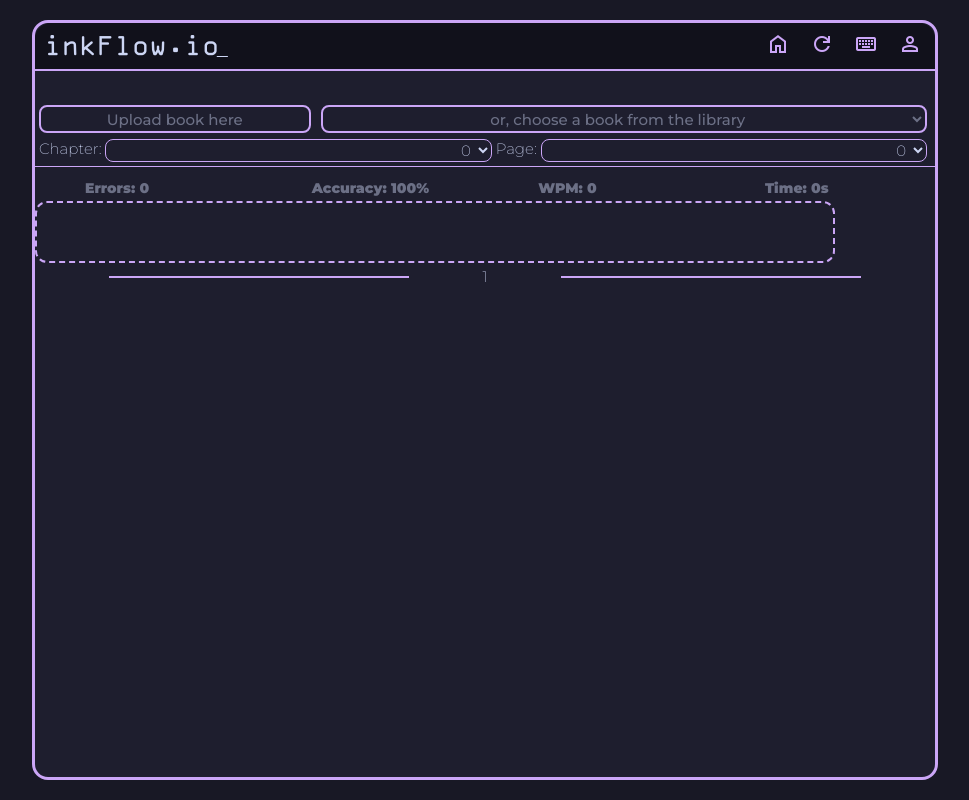
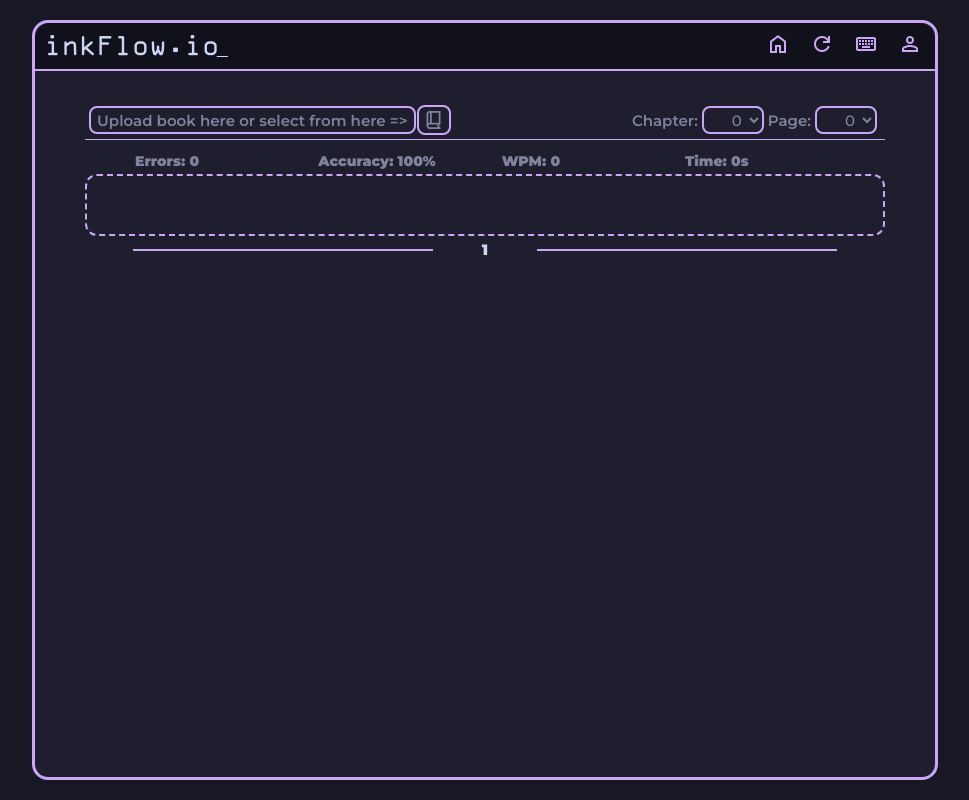
Before and after one commit to thomanq/inkflow, a React (Vite) app: page / in a window 1280 px wide. Both pictures are taken after a click on the button "keyboard". Shown: the whole page, without its empty margins (155-1124 px from the left). Built offline with nearby package versions, Linux system fonts and the light colour scheme.

Commit message:
check changes

```diff
--- a/src/App.css
+++ b/src/App.css
@@ -6,9 +6,10 @@
   --darker-background-color: #181825;
   --background-color: #1e1e2e;
   --font-color: #cdd6f4;
-  --font-color2: #313244;
-  --overlay-color: #6c7086;
+  --font-color2: #45475a;
+  --overlay-color: #7f849c;
   --accent-color: #cba6f7;
+  --secondary-accent-color: #f2cdcd;
   --wrong-color: #f38ba8;
   --wrong-background: #f38ba860;
   --type-font-size: 16px;
@@ -54,6 +55,11 @@ hr {
   border: 0;
 }
 
+.material-symbols-outlined {
+  font-size: 24px;
+  color: var(--accent-color);
+}
+
 .app {
   max-width: 1000px;
   height: 95vh;
@@ -92,11 +98,6 @@ hr {
   font-weight: bold;
 }
 
-.material-symbols-outlined {
-  font-size: 24px;
-  color: var(--accent-color);
-}
-
 .pages {
   margin: 0 auto;
   display: flex;
@@ -106,6 +107,10 @@ hr {
 }
 
 @media screen and (max-width: 950px) {
+  * {
+    font-size: 13px;
+  }
+
   .app {
     width: 800px;
   }
--- a/src/App.jsx
+++ b/src/App.jsx
@@ -27,7 +27,7 @@ function App() {
     return () => window.removeEventListener('resize', handleResize);
   }, []);
 
-  if (windowWidth < 800 || windowHeight < 550) {
+  if (windowWidth < 800 || windowHeight < 640) {
     alert('Window is too small. Please use a larger screen.');
     return null;
   }
@@ -40,10 +40,6 @@ function App() {
           <a href='/'><img src={inkflow} /></a>
           {/* prettier-ignore */}
           <div className='nav-buttons'>
-            {/* <button onClick={() => refresh()}><img src={refreshIcon} /></button>
-            <button onClick={() => setPage('home')}><img src={homeIcon} /></button>
-            <button onClick={() => setPage('type')}><img src={typeIcon} /></button>
-            <button onClick={() => setPage('user')}><img src={userIcon} /></button> */}
             <button onClick={() => setPage('home')}><i class="material-symbols-outlined">home</i></button>
             <button onClick={() => refresh()}><i class="material-symbols-outlined">refresh</i></button>
             <button onClick={() => setPage('type')}><i class="material-symbols-outlined">keyboard</i></button>
--- a/src/components/type-page.css
+++ b/src/components/type-page.css
@@ -4,50 +4,37 @@
 
 .type-bar hr {
   height: 1px;
+  background-color: var(--accent-color);
 }
 
-.book-select {
+.select {
   display: flex;
   justify-content: space-evenly;
   align-items: center;
-  flex-wrap: wrap;
-  gap: 6px;
   margin: 4px;
 }
 
-.book-select span {
+.select span {
   color: var(--overlay-color);
   height: max-content;
   width: max-content;
-  font-weight: 500;
+  font-weight: 600;
   color: var(--overlay-color);
 }
 
-.book-select input[type='file'] {
+.select input[type='file'] {
   display: none;
 }
 
 .book-selecter {
-  height: 28px;
+  height: 24px;
   min-width: 250px;
-  flex-grow: 1;
   border: var(--accent-color) 2px solid;
   border-radius: 8px;
-  display: inline-block;
-  cursor: pointer;
-  padding: 0px 4px 0px 4px;
-  display: flex;
-  align-items: center;
-}
-
-select.book-selecter {
-  margin: 0px 4px 0px 4px;
-  border: var(--accent-color) 2px solid;
-  text-align: center;
-  font-weight: 500;
-  color: var(--overlay-color);
-  background-color: var(--background-color);
-  scrollbar-width: none;
+  padding: 0px 6px 0px 6px;
+  display: grid;
+  box-sizing: content-box;
+  place-items: center;
 }
 
 .book-selecter span {
@@ -55,29 +42,70 @@ select.book-selecter {
   text-align: center;
 }
 
-.chapter-page-selecter {
-  flex-grow: 1;
-  display: flex;
-  justify-content: space-around;
+#lib-select-container {
+  display: grid;
+  min-width: 0px;
+  width: 30px;
+  grid-template-columns: 1fr;
+  grid-template-rows: 1fr;
+  margin: 0px 1px 0px 1px;
+  padding: 1px 0px 1px 0px;
+  margin-right: auto;
 }
 
-.chapter-page-select {
-  min-width: 50px;
-  flex-grow: 1;
+#lib-select-bg {
+  width: 100%;
+  text-align: center;
+  font-size: 22px;
+  color: var(--overlay-color);
+  z-index: 0;
+  grid-area: 1/1/2/2;
+}
+
+#lib-selecter {
+  grid-area: 1/1/2/2;
+  width: 100%;
+  text-align: center;
+  font-weight: 500;
+  border: 0px;
+  color: transparent;
+  z-index: 1;
+  scrollbar-width: none;
+  appearance: none;
+}
+
+#lib-selecter option {
+  background-color: var(--background-color);
+}
+
+#lib-selecter::-webkit-scrollbar {
+  display: none;
+}
+
+#lib-selecter:focus {
+  outline: none;
+}
+
+.chapter-page-selecter {
+  width: 50px;
+  height: 24px;
   padding: 0px 4px 0px 4px;
   margin: 0px 4px 0px 4px;
   border-radius: 8px;
-  border: var(--accent-color) 1px solid;
+  border: var(--accent-color) 2px solid;
   text-align: right;
+  font-weight: 500;
+  box-sizing: content-box;
+  color: var(--overlay-color);
   background-color: var(--background-color);
   scrollbar-width: none;
 }
 
-.chapter-page-select::-webkit-scrollbar {
+.chapter-page-selecter::-webkit-scrollbar {
   display: none;
 }
 
-.chapter-page-select:focus {
+.chapter-page-selecter:focus {
   outline: none;
 }
 
@@ -92,7 +120,7 @@ select.book-selecter {
   font-family: 'Montserrat';
   font-size: 14px;
   font-weight: 900;
-  width: 120px;
+  width: 150px;
   color: var(--overlay-color);
 }
 
@@ -146,6 +174,10 @@ select.book-selecter {
   margin-top: 2px;
 }
 
+.page-num-show span {
+  font-weight: 900;
+}
+
 .page-num-show hr {
   width: 300px;
 }
--- a/src/components/type-page.jsx
+++ b/src/components/type-page.jsx
@@ -2,32 +2,57 @@ import { useEffect, useRef, useState } from 'react';
 import Epub from 'epubjs';
 import './type-page.css';
 
-const bookURLMap = {
-  1: 'https://cdn.jsdelivr.net/gh/doctorthe113/inkflow/sample-books/alices-adventures-in-wonderland-by-lewis-carroll.epub',
-  2: 'https://cdn.jsdelivr.net/gh/doctorthe113/inkflow/sample-books/don-quijote-de-la-mancha-by-miguel-de-cervantes-saavedra.epub',
-  3: 'https://cdn.jsdelivr.net/gh/doctorthe113/inkflow/sample-books/dracula-by-bram-stoker.epub',
-  4: 'https://cdn.jsdelivr.net/gh/doctorthe113/inkflow/sample-books/frankenstein-or-the-modern-prometheus-by-mary-wollstonecraft-shelley.epub',
-  5: 'https://cdn.jsdelivr.net/gh/doctorthe113/inkflow/sample-books/gullivers-travels-into-several-remote-nations-of-the-world-by-jonathan-swift.epub',
-  6: 'https://cdn.jsdelivr.net/gh/doctorthe113/inkflow/sample-books/hamlet-prince-of-denmark-by-william-shakespeare.epub',
-  7: 'https://cdn.jsdelivr.net/gh/doctorthe113/inkflow/sample-books/incidents-in-the-life-of-a-slave-girl-written-by-herself-by-harriet-a-jacobs.epub',
-  8: 'https://cdn.jsdelivr.net/gh/doctorthe113/inkflow/sample-books/metamorphosis-by-franz-kafka.epub',
-  9: 'https://cdn.jsdelivr.net/gh/doctorthe113/inkflow/sample-books/moby-dick-or-the-whale-by-herman-melville.epub',
-  10: 'https://cdn.jsdelivr.net/gh/doctorthe113/inkflow/sample-books/oliver-twist-by-charles-dickens.epub',
-  11: 'https://cdn.jsdelivr.net/gh/doctorthe113/inkflow/sample-books/pride-and-prejudice-by-jane-austen.epub',
-  12: 'https://cdn.jsdelivr.net/gh/doctorthe113/inkflow/sample-books/romeo-and-juliet-by-william-shakespeare.epub',
-  13: 'https://cdn.jsdelivr.net/gh/doctorthe113/inkflow/sample-books/the-adventures-of-sherlock-holmes-by-arthur-conan-doyle.epub',
-  14: 'https://cdn.jsdelivr.net/gh/doctorthe113/inkflow/sample-books/the-adventures-of-tom-sawyer-complete-by-mark-twain.epub',
-  15: 'https://cdn.jsdelivr.net/gh/doctorthe113/inkflow/sample-books/the-art-of-war-by-active-6th-century-bsunzi.epub',
-  16: 'https://cdn.jsdelivr.net/gh/doctorthe113/inkflow/sample-books/the-complete-works-of-william-shakespeare-by-william-shakespeare.epub',
-  17: 'https://cdn.jsdelivr.net/gh/doctorthe113/inkflow/sample-books/the-count-of-monte-cristo-by-alexandre-dumas-and-auguste-maquet.epub',
-  18: 'https://cdn.jsdelivr.net/gh/doctorthe113/inkflow/sample-books/the-great-gatsby-by-fscott-fitzgerald.epub',
-  19: 'https://cdn.jsdelivr.net/gh/doctorthe113/inkflow/sample-books/the-jungle-book-by-rudyard-kipling.epub',
-  20: 'https://cdn.jsdelivr.net/gh/doctorthe113/inkflow/sample-books/the-odyssey-by-homer.epub',
-  21: 'https://cdn.jsdelivr.net/gh/doctorthe113/inkflow/sample-books/the-social-cancer-a-complete-english-version-of-noli-me-tangere-by-josé-rizal.epub',
-  22: 'https://cdn.jsdelivr.net/gh/doctorthe113/inkflow/sample-books/the-strange-case-of-dr-jekyll-and-mr-hyde-by-robert-louis-stevenson.epub',
-  23: 'https://cdn.jsdelivr.net/gh/doctorthe113/inkflow/sample-books/the-thousand-and-one-nights-vol-i-by-lane-lane-poole-poole-and-harvey.epub',
-  24: 'https://cdn.jsdelivr.net/gh/doctorthe113/inkflow/sample-books/through-the-looking-glass-by-lewis-carroll.epub',
-  25: 'https://cdn.jsdelivr.net/gh/doctorthe113/inkflow/sample-books/winnie-the-pooh-by-a-a-milne.epub',
+const libraryMap = {
+  "Alice's adventures in wonderland":
+    'https://cdn.jsdelivr.net/gh/doctorthe113/inkflow/sample-books/alices-adventures-in-wonderland-by-lewis-carroll.epub',
+  'Don quijote':
+    'https://cdn.jsdelivr.net/gh/doctorthe113/inkflow/sample-books/don-quijote-by-miguel-de-cervantes-saavedra.epub',
+  Dracula:
+    'https://cdn.jsdelivr.net/gh/doctorthe113/inkflow/sample-books/dracula-by-bram-stoker.epub',
+  'Frankenstein; or, the Modern Prometheus':
+    'https://cdn.jsdelivr.net/gh/doctorthe113/inkflow/sample-books/frankenstein-or-the-modern-prometheus-by-mary-wollstonecraft-shelley.epub',
+  "Gulliver's travel into the several remote nations of the world":
+    'https://cdn.jsdelivr.net/gh/doctorthe113/inkflow/sample-books/gullivers-travels-into-several-remote-nations-of-the-world-by-jonathan-swift.epub',
+  'Hamlet prince':
+    'https://cdn.jsdelivr.net/gh/doctorthe113/inkflow/sample-books/hamlet-prince-of-denmark-by-william-shakespeare.epub',
+  'Incidents in the life of a slave girl':
+    'https://cdn.jsdelivr.net/gh/doctorthe113/inkflow/sample-books/incidents-in-the-life-of-a-slave-girl-written-by-herself-by-harriet-a-jacobs.epub',
+  Metamorphosis:
+    'https://cdn.jsdelivr.net/gh/doctorthe113/inkflow/sample-books/metamorphosis-by-franz-kafka.epub',
+  'Moby dick':
+    'https://cdn.jsdelivr.net/gh/doctorthe113/inkflow/sample-books/moby-dick-or-the-whale-by-herman-melville.epub',
+  'Oliver Twist':
+    'https://cdn.jsdelivr.net/gh/doctorthe113/inkflow/sample-books/oliver-twist-by-charles-dickens.epub',
+  'Pride and prejudice':
+    'https://cdn.jsdelivr.net/gh/doctorthe113/inkflow/sample-books/pride-and-prejudice-by-jane-austen.epub',
+  'Romeo and juliet':
+    'https://cdn.jsdelivr.net/gh/doctorthe113/inkflow/sample-books/romeo-and-juliet-by-william-shakespeare.epub',
+  'The adventures of sherlock holmes':
+    'https://cdn.jsdelivr.net/gh/doctorthe113/inkflow/sample-books/the-adventures-of-sherlock-holmes-by-arthur-conan-doyle.epub',
+  'The adventures of Tom Sawyer':
+    'https://cdn.jsdelivr.net/gh/doctorthe113/inkflow/sample-books/the-adventures-of-tom-sawyer-complete-by-mark-twain.epub',
+  'The art of war':
+    'https://cdn.jsdelivr.net/gh/doctorthe113/inkflow/sample-books/the-art-of-war-by-active-6th-century-bsunzi.epub',
+  'The complete works of william shakespeare':
+    'https://cdn.jsdelivr.net/gh/doctorthe113/inkflow/sample-books/the-complete-works-of-william-shakespeare-by-william-shakespeare.epub',
+  'The count of Monte Cristo':
+    'https://cdn.jsdelivr.net/gh/doctorthe113/inkflow/sample-books/the-count-of-monte-cristo-by-alexandre-dumas-and-auguste-maquet.epub',
+  'The great gatsby':
+    'https://cdn.jsdelivr.net/gh/doctorthe113/inkflow/sample-books/the-great-gatsby-by-fscott-fitzgerald.epub',
+  'The jungle book':
+    'https://cdn.jsdelivr.net/gh/doctorthe113/inkflow/sample-books/the-jungle-book-by-rudyard-kipling.epub',
+  'The odyssey':
+    'https://cdn.jsdelivr.net/gh/doctorthe113/inkflow/sample-books/the-odyssey-by-homer.epub',
+  'The social cancer':
+    'https://cdn.jsdelivr.net/gh/doctorthe113/inkflow/sample-books/the-social-cancer-a-complete-english-version-of-noli-me-tangere-by-josé-rizal.epub',
+  'The strange case of Dr Jekyll and Mr Hyde':
+    'https://cdn.jsdelivr.net/gh/doctorthe113/inkflow/sample-books/the-strange-case-of-dr-jekyll-and-mr-hyde-by-robert-louis-stevenson.epub',
+  'The thousand and one nights':
+    'https://cdn.jsdelivr.net/gh/doctorthe113/inkflow/sample-books/the-thousand-and-one-nights-vol-i-by-lane-lane-poole-poole-and-harvey.epub',
+  'Through the looking glass':
+    'https://cdn.jsdelivr.net/gh/doctorthe113/inkflow/sample-books/through-the-looking-glass-by-lewis-carroll.epub',
+  'Winnie the pooh':
+    'https://cdn.jsdelivr.net/gh/doctorthe113/inkflow/sample-books/winnie-the-pooh-by-a-a-milne.epub',
 };
 
 const neg_to_zero = (num) => {
@@ -75,11 +100,10 @@ const load_book = (bookPath) => {
 };
 
 export default function Type() {
-  const [bookName, setBookName] = useState('Upload book here');
+  const [bookName, setBookName] = useState('Upload book here or select from here =>');
   const [book, setBook] = useState([]); //                Contains all the chapters
   const [text, setText] = useState(''); //                Contains the text inside a chapter
-  const [chapterCount, setChapterCount] = useState(0); // Counts chapters
-  // const [chapter, setChapter] = useState(''); //       Current chapter's content
+  // const [chapterCount, setChapterCount] = useState(0); // Counts chapters
   const [pages, setPages] = useState([]); //              Contains 200 words pages
   const [pageNum, setPageNum] = useState(0);
   const [wordCount, setWordCount] = useState(0); //       Counts words
@@ -103,26 +127,22 @@ export default function Type() {
   let textArr = filteredText.split('');
 
   const load_library_book = (e) => {
-    let bookURL = bookURLMap[e.target.value];
+    let bookURL = libraryMap[e.target.value];
     book_update(bookURL);
   };
 
   const book_update = (bookPath) => {
-    // bookPath =
-    //   'https://cdn.jsdelivr.net/gh/doctorthe113/inkflow/sample-books/frankenstein-or-the-modern-prometheus-by-mary-wollstonecraft-shelley.epub';
     load_book(bookPath).then((book) => {
-      console.log(book);
-      console.log(book.bookContents);
       setBookName(book.bookName);
       setBook(book.bookContents);
       page_maker(book.bookContents[0]);
-      setChapterCount(book.bookContents.length);
+      // setChapterCount(book.bookContents.length);
     });
   };
 
   const chapter_update = (e) => {
-    setChapterCount(e.target.value);
     page_maker(book[e.target.value]);
+    // setChapterCount(e.target.value);
   };
 
   const page_maker = (content) => {
@@ -134,11 +154,11 @@ export default function Type() {
     let prevIndex = 0;
     Array.from(content).forEach((element, index) => {
       if (element == ' ' && count >= 99) {
-        splitString.push(content.slice(prevIndex, index));
+        splitString.push(content.slice(prevIndex, index).trim());
         count = 0;
         prevIndex = index + 1;
       } else if (content.length == index + 1) {
-        splitString.push(content.slice(prevIndex, index + 1));
+        splitString.push(content.slice(prevIndex, index + 1).trim());
       } else if (element == ' ') {
         count++;
       }
@@ -235,7 +255,7 @@ export default function Type() {
     <div className='type'>
       <div className='type-bar'>
         {/* prettier-ignore */}
-        <div className='book-select'>
+        <div className='select'>
           <label className='book-selecter' htmlFor='book-upload'><span>{bookName}</span></label>
           <input
             id='book-upload'
@@ -243,50 +263,29 @@ export default function Type() {
             accept='.epub, .opf'
             onChange={(e) => book_update(e.target.files[0])}
           />
-          <select className='book-selecter' onChange={(e) => load_library_book(e)}>
-            <option value='' disabled selected hidden>or, choose a book from the library</option>
-            <option value='1'>Alice's adventures in wonderland</option>
-            <option value='2'>Don quijote</option>
-            <option value='3'>Dracula</option>
-            <option value='4'>Frankenstein; or, the Modern Prometheus</option>
-            <option value='5'>Gulliver's travel into the several remote nations of the world</option>
-            <option value="6">Hamlet prince</option>
-            <option value="7">Incidents in the life of a slave girl</option>
-            <option value="8">Metamorphosis</option>
-            <option value="9">Moby Dick</option>
-            <option value="10">Oliver Twist</option>
-            <option value="11">Pride and prejudice</option>
-            <option value="12">Romeo and Juliet</option>
-            <option value="13">The adventures of Sherlock Holmes</option>
-            <option value="14">The adventures of Tom Sawyer</option>
-            <option value="15">The art of war</option>
-            <option value="16">The complete works of William Shakespeare</option>
-            <option value="17">The count of Monte Cristo</option>
-            <option value="18">The great Gatsby</option>
-            <option value="19">The jungle book</option>
-            <option value="20">The odyssey</option>
-            <option value="21">The social cancer \(English version\)</option>
-            <option value="22">The strange case of Dr, Jekyll and Mr, Hyde</option>
-            <option value="23">The thousand and one nights</option>
-            <option value="24">Through the looking glass</option>
-            <option value="25">Winnie the pooh</option>
-          </select>
-          <div className='chapter-page-selecter'>
-            Chapter:
-            <select className='chapter-page-select' onChange={(e) => chapter_update(e)}>
+          <div className='book-selecter' id='lib-select-container'>
+            <i className='material-symbols-outlined' id='lib-select-bg'>book_2</i>
+            <select id="lib-selecter" onChange={(e) => load_library_book(e)}>
+              <option value='' disabled selected hidden>or, choose a book from the library</option>
+              {Object.keys(libraryMap).map((key) => {
+                return <option value={key}>{key}</option>;
+              })}
+            </select>
+          </div>
+            <span>Chapter:</span>
+            <select className='chapter-page-selecter' onChange={(e) => chapter_update(e)}>
               <option value='' disabled selected hidden>0</option>
               {book.map((chapter, index) => {
                 return <option value={index}>{index + 1}</option>;
               })}
             </select>
-            Page:
-            <select className='chapter-page-select' onChange={(e) => page_update(e)}>
+            <span>Page:</span>
+            <select className='chapter-page-selecter' onChange={(e) => page_update(e)}>
               <option value='' disabled selected hidden>0</option>
               {pages.map((page, index) => {
                 return <option value={index}>{index + 1}</option>;
               })}
             </select>
-          </div>
         </div>
         <hr />
         <div className='stats'>
```
Also changed, not shown: src/components/home-page.css (+8 -1 lines), test.js (added, +59 -0 lines), 5 other files (tests, documents, lock files or other folders).
